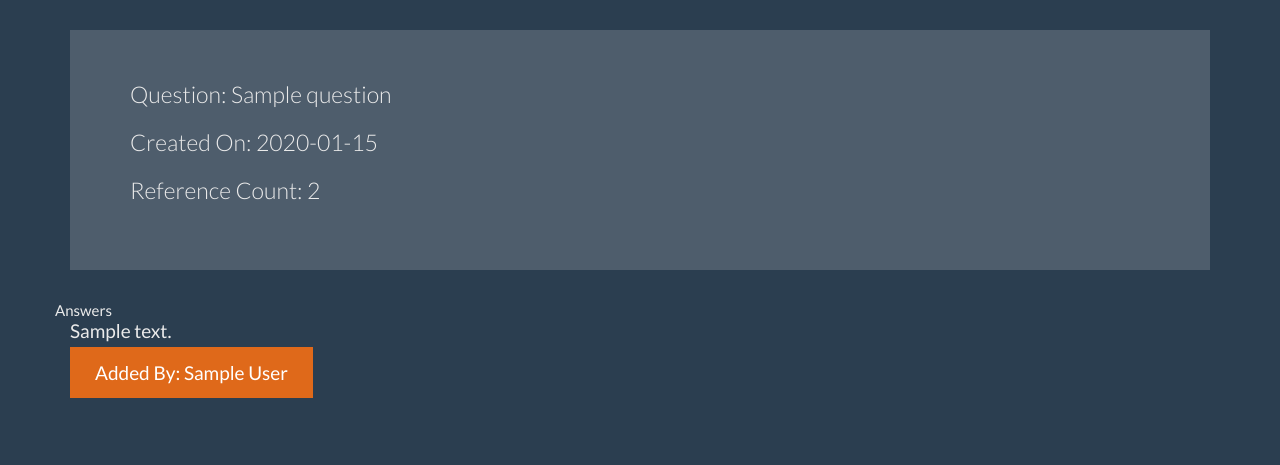
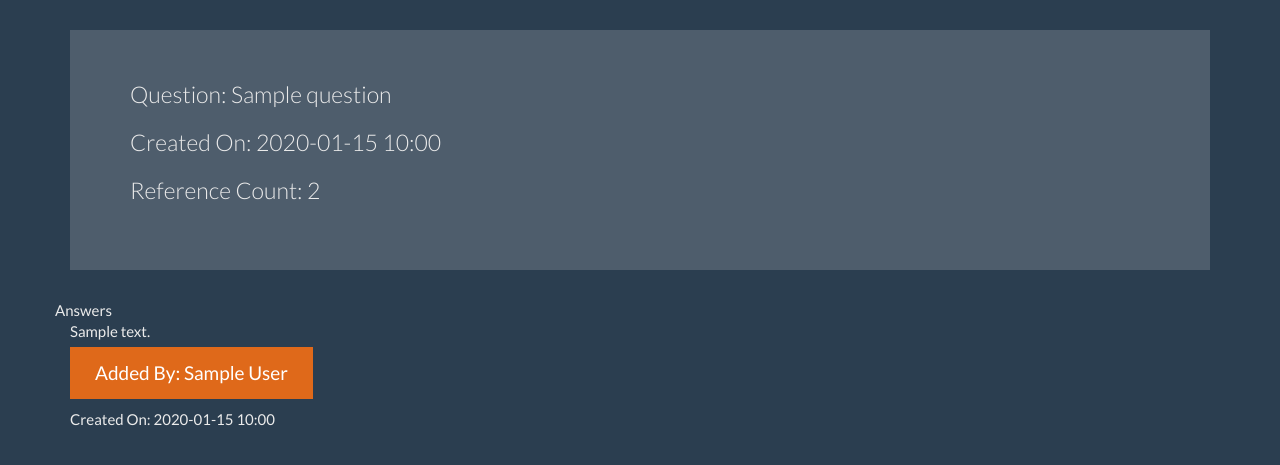
Before and after one commit to maygupta/qna-hub, a Flask app: page /question/1 in a window 1280 px wide. Shown: the part 40-505 px from the top of the page. Run offline with Flask 2, Linux system fonts and the light colour scheme; tables that the repository leaves empty hold one stand-in row (values such as "Sample post"); some libraries are stand-ins or nearby versions.

Commit message:
add format

```diff
--- a/flask_qa/templates/question.html
+++ b/flask_qa/templates/question.html
@@ -5,7 +5,7 @@
 <div class="jumbotron">
   <p>Question: {{ question.question }}</p>
 
-  <p>Created On: {{ question.created_on.strftime('%Y-%m-%d') }}</p>
+  <p>Created On: {{ question.created_on.strftime('%Y-%m-%d %H:%M') }}</p>
   <p>Reference Count: {{ question.ref_count}} </p>
 
 </div>
@@ -16,8 +16,9 @@
       <div class="col-lg-12">
         <div class="list-group">
           {% for answer in question.answers %}
-            <h4 class="list-group-item-heading">{{ answer.text }}</h4>
+            <p class="list-group-item-heading">{{ answer.text }}</p>
             <p><a class="btn btn-primary btn-lg">Added By: {{ answer.adder.name }}</a></p>
+            <p>Created On: {{ answer.created_on.strftime('%Y-%m-%d %H:%M') }}
             <br>
           {% endfor %}
         </div>
```
